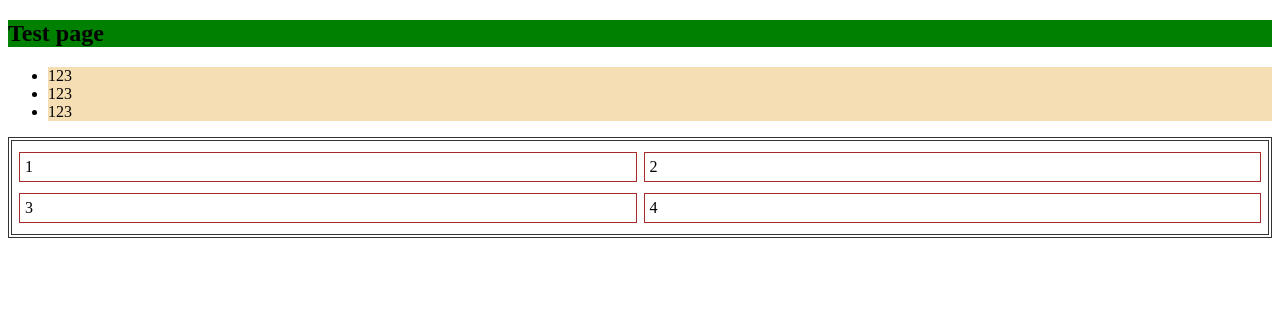
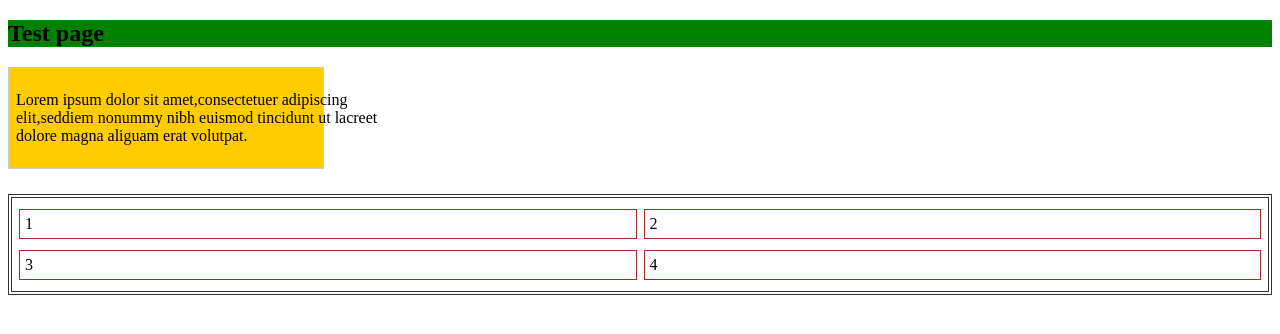
Before and after one commit to ViktoriaNechai/my-proj, a plain HTML site: page index.html in a window 1280 px wide. Drawn offline with Linux system fonts and the light colour scheme.

Commit message:
add div class=layer1 and p class=layer2

```diff
--- a/index.html
+++ b/index.html
@@ -8,11 +8,11 @@
 </head>
 <body>
     <h2>Test page </h2>
-    <ul>
-        <li>123</li>
-        <li>123</li>
-        <li>123</li>
-    </ul>
+    <div class="layer1">
+        <p class="layer2">Lorem ipsum dolor sit amet,consectetuer
+        adipiscing elit,seddiem nonummy nibh euismod tincidunt ut
+        lacreet dolore magna aliguam erat volutpat.</p>
+    </div>
     <table>
         <tr>
          <td>1</td>
--- a/styles.css
+++ b/styles.css
@@ -9,8 +9,18 @@ table {
     border-collapse: separate;
     width: 100%;
     border-spacing: 7px 11px;
+    margin-top: 25px;
 }
 td {
     padding: 5px;
     border: 1px solid #a52a2a;
 }
+.layer1 {
+    width: 300px;
+    background: #fc0;
+    padding: 7px;
+    border: 1px solid #ccc;
+}
+.layer2 {
+    width: 400px;
+}
```
